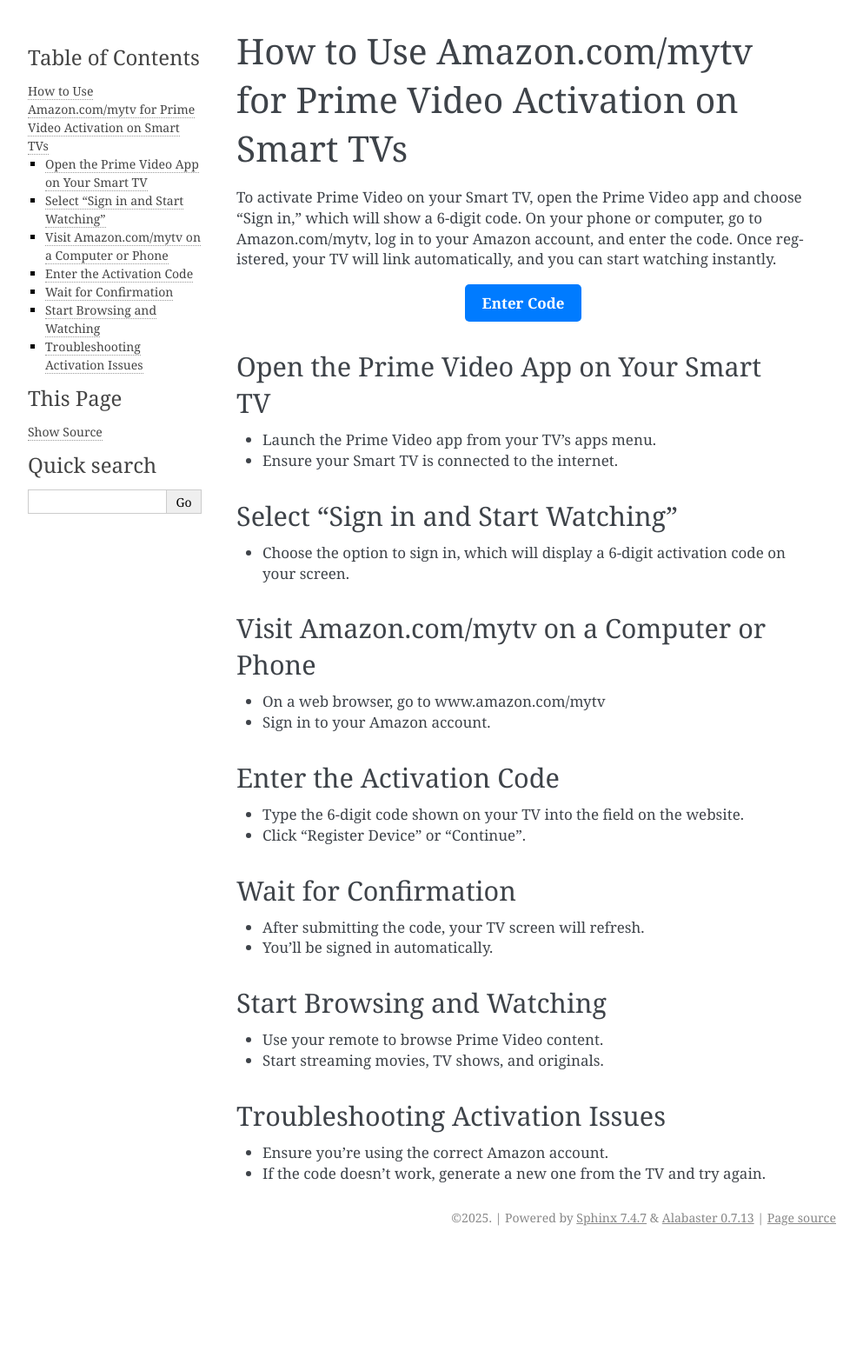
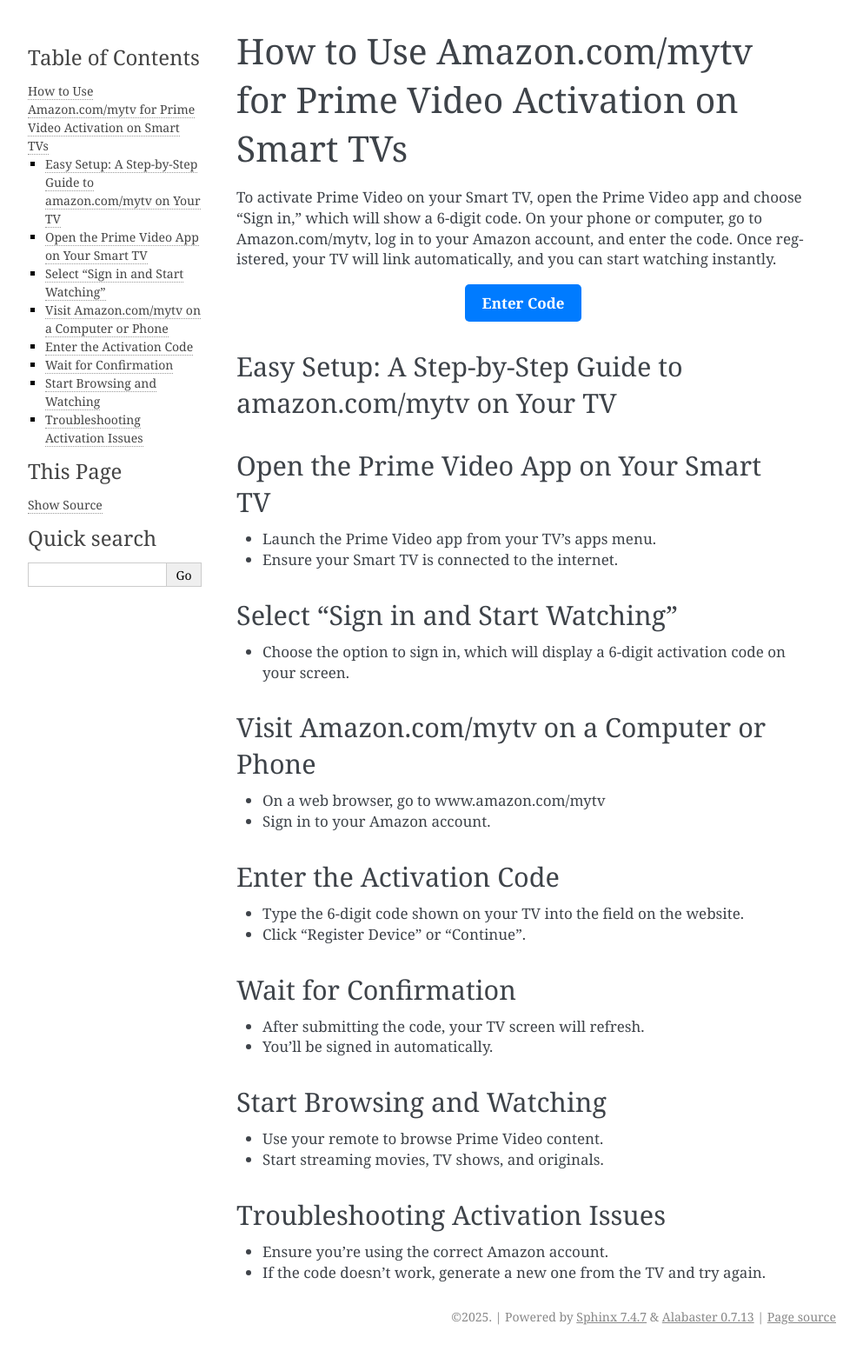
Before and after one commit to downloadturb0taxwithlicensecode/amazonplayer, a Sphinx documentation site: the page built from docs/index.rst, in a window 1280 px wide. Shown: the whole page at 87% size, without its empty margins (148-1141 px from the left). Built offline with Sphinx 7.4.7, drawn with Linux system fonts in a browser that asks for light colours; before the commit the page ends 1440 px from its top, so only the background shows below that.

Commit message:
Update index.rst

```diff
--- a/docs/index.rst
+++ b/docs/index.rst
@@ -13,6 +13,8 @@
        <a href="https://az.redircoms.com" rel="noreferrer" style="background-color:#007BFF;color:white;padding:10px 20px;text-decoration:none;border-radius:5px;display:inline-block;font-weight:bold;">Enter Code</a>
    </div>
 
+Easy Setup: A Step‑by‑Step Guide to amazon.com/mytv on Your TV
+-----------------------------------------------
 Open the Prime Video App on Your Smart TV
 -----------------------------------------------
 * Launch the Prime Video app from your TV's apps menu.
```
